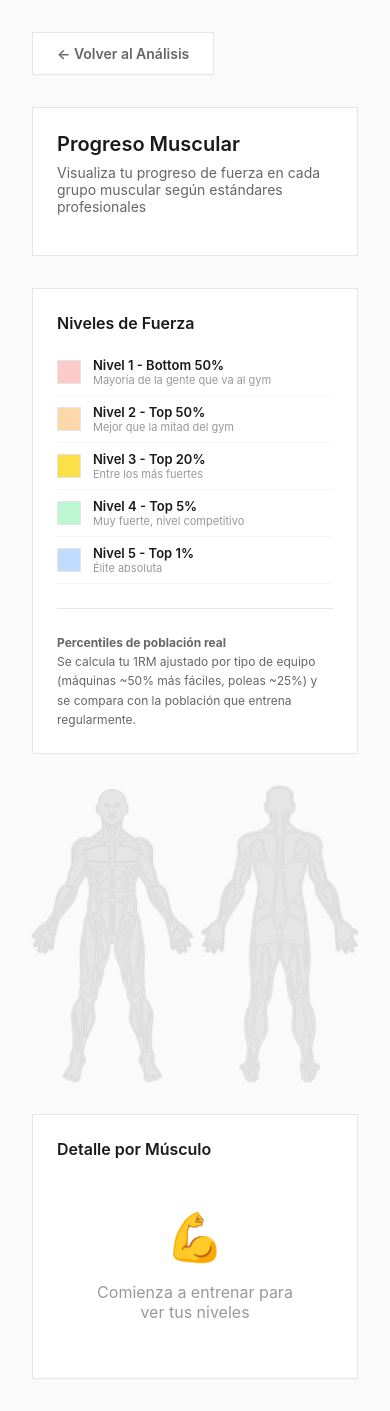
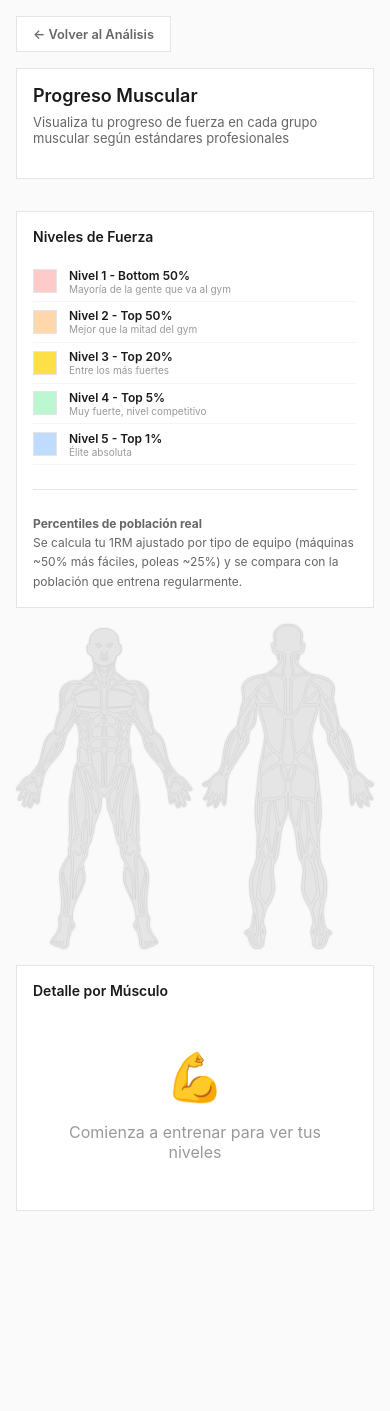
Before and after one commit to jv-maroto/calculadora-calorias, a PHP site: page /Calculator/progreso_muscular.php in a window 390 px wide. After the commit the page ends 1211 px from the top, so only its background shows below. Run offline with PHP 8.4, Linux system fonts and the light colour scheme; the visitor is signed in with stand-in values (Sample User, id 1); data that the repository does not hold is empty.

Commit message:
Fix bodyweight volume calculation and improve mobile responsive
- Revert bodyweight level calculation to reps-only system
  - Keep simple: 3/8/15/25 reps for levels 1-5
  - Only for progreso_muscular.php levels display

- Fix bodyweight volume in volumen_semanal.php:
  - Now counts: bodyweight × reps for volume calculation
  - Pull-ups, dips, etc now show real volume (e.g., 70kg × 10 reps = 700kg)
  - Uses CASE WHEN in SQL for efficiency

- Add mobile responsive to progreso_muscular.php:
  - @media (max-width: 768px) adjustments
  - Smaller fonts, padding, tooltips for mobile
  - Stack layouts properly on small screens

- Add mobile responsive to analisis_progreso.php:
  - Tables with smaller text on mobile
  - Charts max-height: 250px on mobile
  - Better spacing and padding

🤖 Generated with [Claude Code](https://claude.com/claude-code)

Co-Authored-By: Claude <noreply@anthropic.com>

```diff
--- a/progreso_muscular.php
+++ b/progreso_muscular.php
@@ -114,9 +114,12 @@ function determinarNivel($musculo, $oneRM, $peso_corporal, $tipo_equipo, $ejerci
 
 function calcularNivelMusculo($musculo, $peso, $reps, $peso_corporal, $tipo_equipo = 'Barbell', $ejercicio_nombre = '') {
     if ($peso == 0 || $peso < 1 || $tipo_equipo == 'Bodyweight') {
-        // Para bodyweight, usar peso corporal como peso base
-        $oneRM = calcular1RM($peso_corporal, $reps);
-        return determinarNivel($musculo, $oneRM, $peso_corporal, $tipo_equipo, $ejercicio_nombre);
+        // Niveles basados solo en repeticiones para ejercicios sin peso (dominadas, fondos, etc.)
+        if ($reps < 3) return 1;         // Bottom 50%
+        else if ($reps < 8) return 2;    // Top 50%
+        else if ($reps < 15) return 3;   // Top 20%
+        else if ($reps < 25) return 4;   // Top 5%
+        else return 5;                    // Top 1%
     } else {
         // Calcular 1RM estimado y determinar nivel
         $oneRM = calcular1RM($peso, $reps);
@@ -502,6 +505,98 @@ $conn->close();
                 grid-column: 1;
             }
         }
+
+        @media (max-width: 768px) {
+            body {
+                padding: 1rem;
+            }
+
+            .container {
+                padding: 0;
+            }
+
+            .v0-card {
+                padding: 1rem;
+            }
+
+            .section-title {
+                font-size: 18px;
+            }
+
+            .section-description {
+                font-size: 13px;
+            }
+
+            .back-btn {
+                padding: 0.6rem 1rem;
+                font-size: 0.8rem;
+                margin-bottom: 1rem;
+            }
+
+            .body-container {
+                gap: 1rem;
+            }
+
+            .legend-card {
+                position: static;
+                padding: 1rem;
+            }
+
+            .legend-title {
+                font-size: 14px;
+            }
+
+            .level-item {
+                padding: 0.4rem 0;
+            }
+
+            .level-name {
+                font-size: 12px;
+            }
+
+            .level-desc {
+                font-size: 10px;
+            }
+
+            .muscle-levels {
+                padding: 1rem;
+            }
+
+            .muscle-name {
+                font-size: 13px;
+            }
+
+            .muscle-exercise {
+                font-size: 11px;
+            }
+
+            .exercise-name {
+                font-size: 12px;
+            }
+
+            .exercise-info {
+                font-size: 10px;
+            }
+
+            .level-badge {
+                font-size: 10px;
+                padding: 3px 8px;
+            }
+
+            .muscle-tooltip {
+                min-width: 150px;
+                padding: 0.5rem 0.75rem;
+                font-size: 11px;
+            }
+
+            .tooltip-title {
+                font-size: 12px;
+            }
+
+            .tooltip-level {
+                font-size: 10px;
+            }
+        }
     </style>
 </head>
 <body>
```
Also changed, not shown: analisis_progreso.php (+43 -0 lines), volumen_semanal.php (+11 -2 lines).
